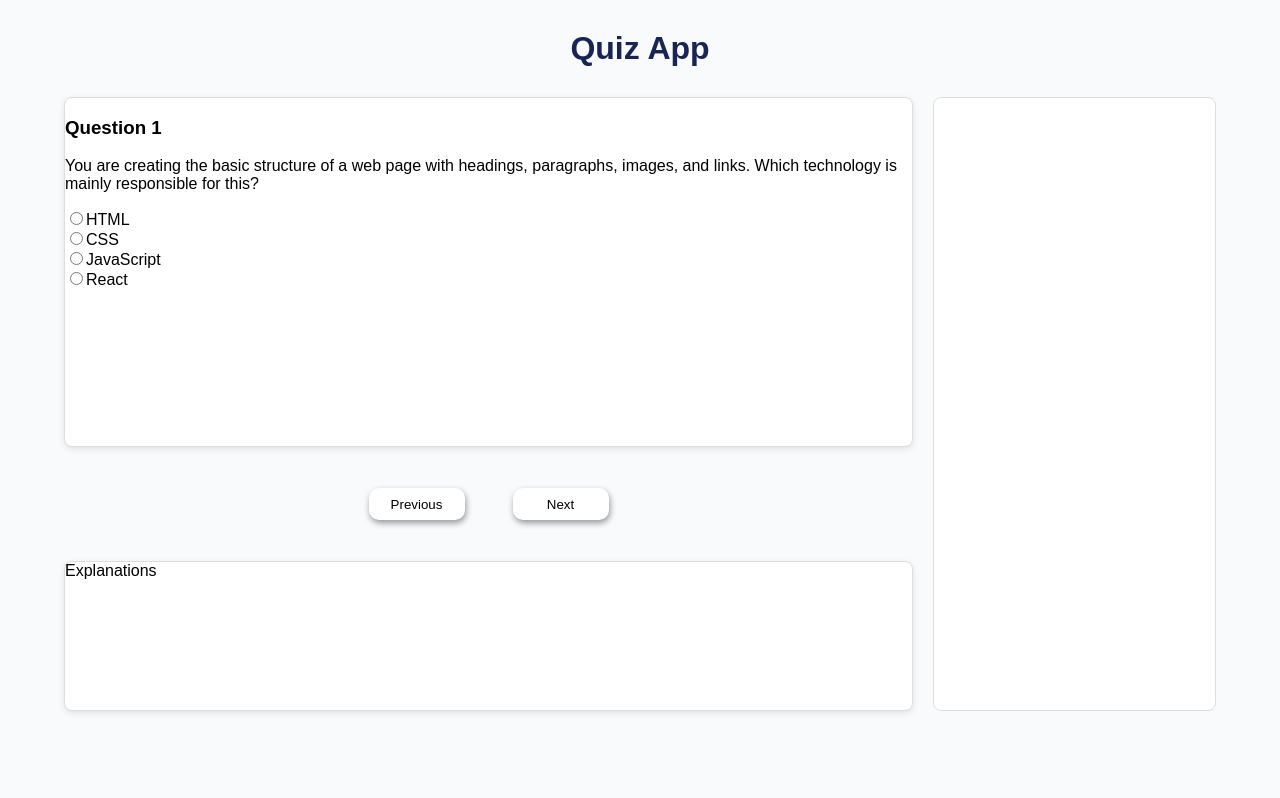
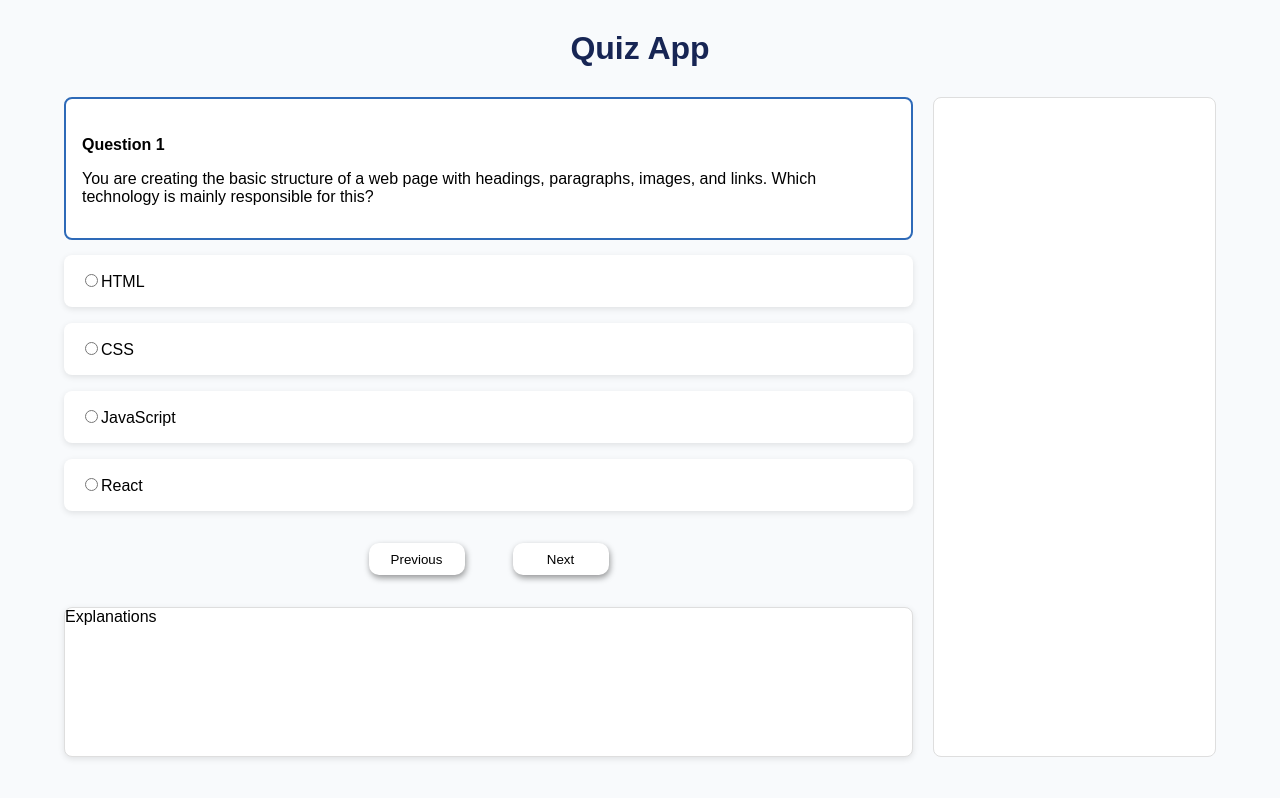
Before and after one commit to mpano04/quiz-app, a React (Vite) app: page / in a window 1280 px wide. Built offline with nearby package versions, Linux system fonts and the light colour scheme.

Commit message:
Add question card styles

```diff
--- a/src/App.css
+++ b/src/App.css
@@ -31,17 +31,6 @@ body {
     display: flex;
     flex-direction: column;
     gap: 2rem;
-}
-.question-area {
-    min-height: 350px;
-    border: 1px solid hsl(0, 0%, 87%);
-    border-radius: 8px;
-    box-shadow: 0 2px 6px hsla(0, 0%, 0%, 0.1);
-    background-color: hsl(0, 0%, 100%);
-}
-
-.navigation-area {
-    min-height: 50px;
 }
 
 .explanation-area {
--- a/src/components/question/QuestionCard.css
+++ b/src/components/question/QuestionCard.css
@@ -0,0 +1,26 @@
+.question{
+    border: 2px solid hsl(214, 60%, 45%);
+    border-radius: 8px;
+    background-color: hsl(0, 0%, 100%);
+    padding: 1rem;
+
+}
+.question h4{
+    margin-bottom: 0;
+}
+.answer-options{
+    display: flex;
+    flex-direction: column;
+    gap: 1rem;
+    margin-top: 15px;
+}
+.answer-option input{
+    cursor: pointer;
+}
+.answer-option{
+    background-color: hsl(0, 0%, 100%);
+    padding: 1rem;
+
+    border-radius: 8px;
+    box-shadow: 0 2px 6px hsla(0, 0%, 0%, 0.1);
+}
--- a/src/components/question/QuestionCard.jsx
+++ b/src/components/question/QuestionCard.jsx
@@ -4,9 +4,12 @@ import './QuestionCard.css'
 function QuestionCard({question,selectedAnswer,onAnswer}){
 
     return(
-        <div>
-            <h3>Question {question.id}</h3>
-            <p>{question.question}</p>
+        <div className='question-and-answer-options'>
+            <div className='question'>
+                <h4>Question {question.id}</h4>
+                <p>{question.question}</p>
+            </div>
+
             <label className='answer-options'>
                 {question.options.map((option,index) => (
                     <div className='answer-option' key={index}>
```
